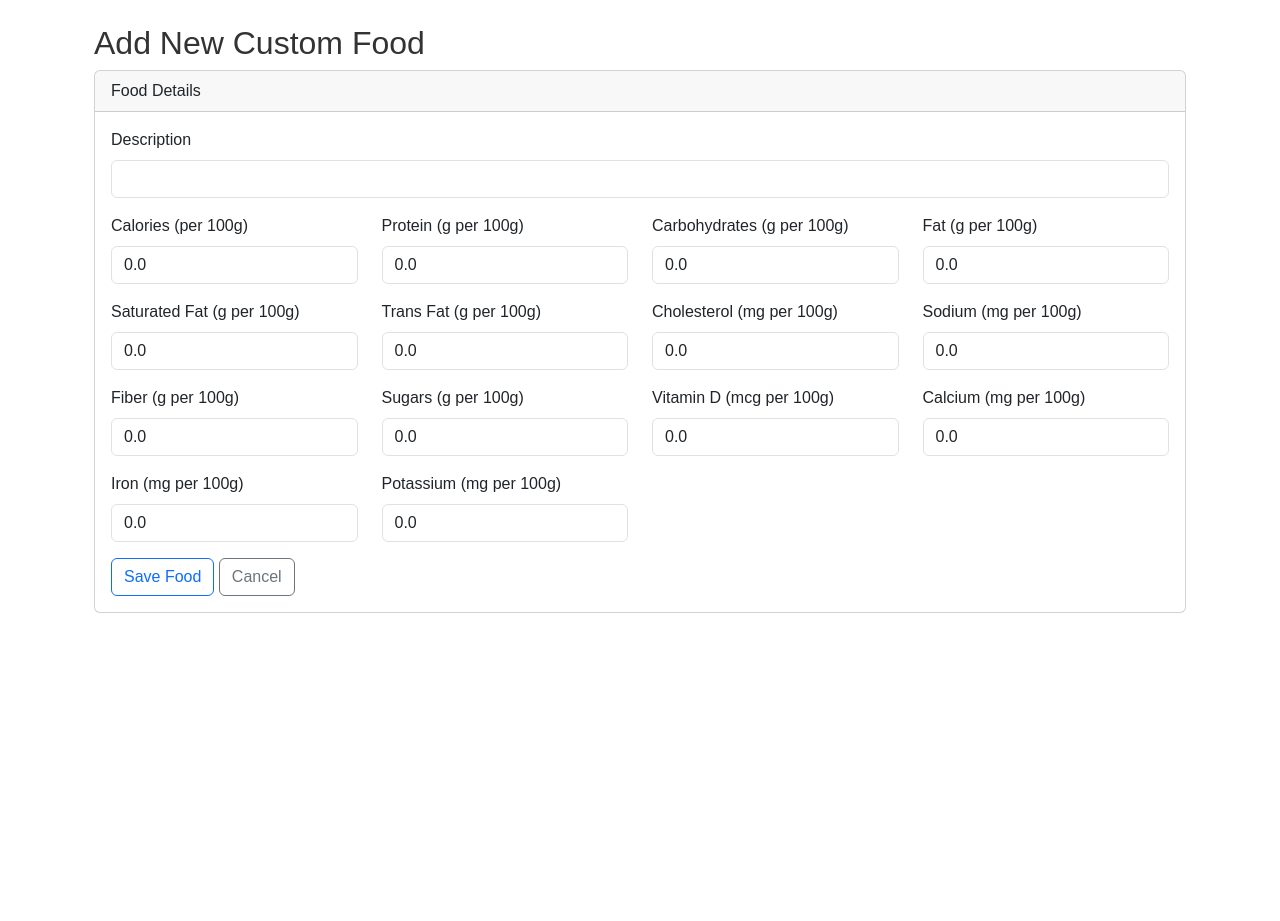
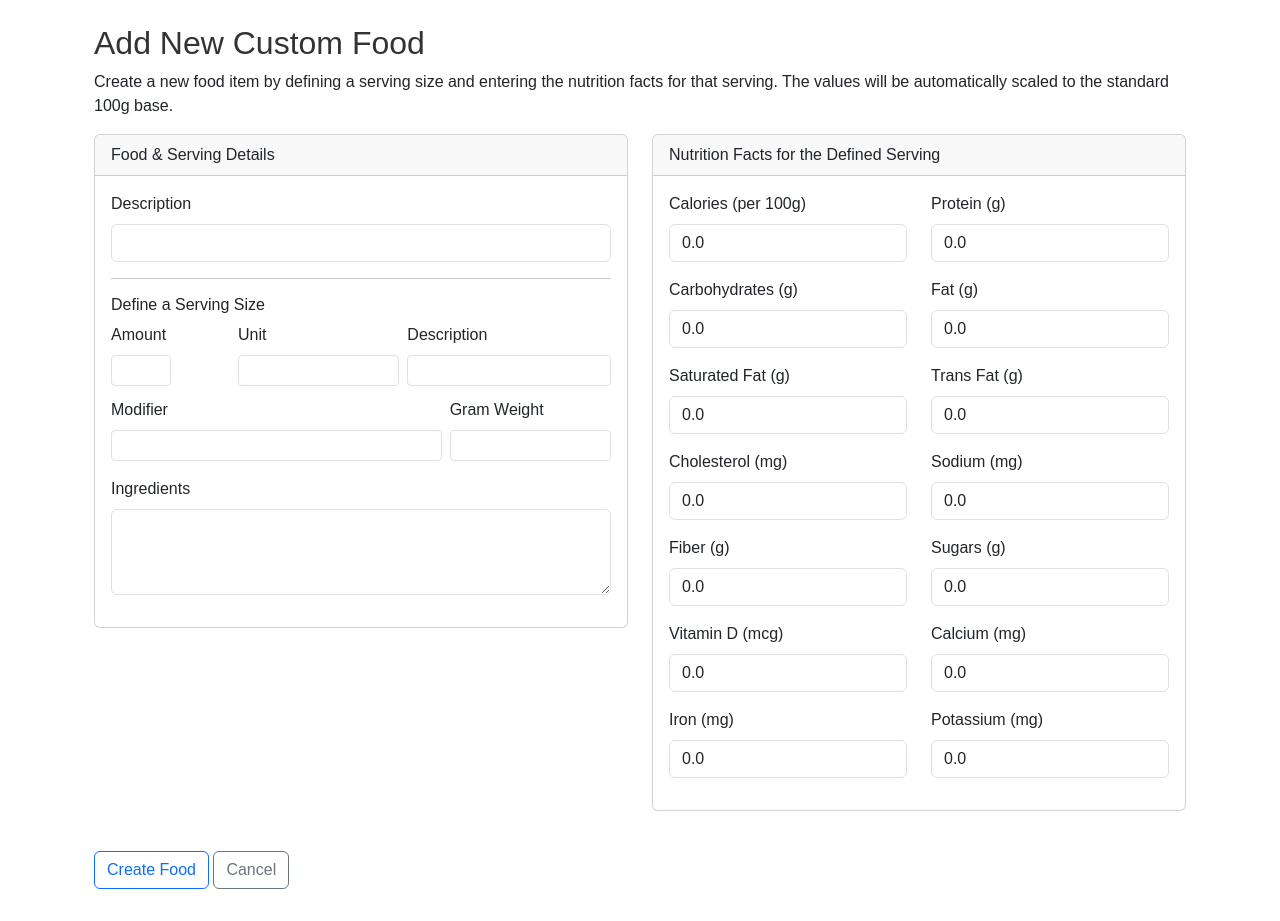
Before and after one commit to alpharesearch/OpenNourish, a Flask app: page /my_foods/new in a window 1280 px wide. Shown: the part 145-1066 px from the top of the page. Before the commit the page ends 758 px from the top, so only its background shows below. Run offline with Flask 3, Linux system fonts and the light colour scheme; the visitor is signed in with stand-in values (Sample User, id 1); some libraries are stand-ins or nearby versions.

Commit message:
feat(foods): Streamline new custom food creation     2     3 This commit refactors the "Add New Custom Food" feature to create a more intuitive and user-friendly workflow.       Users now define a single, familiar serving size (e.g., "1 slice," "1 cup") and enter the nutritional       information for that serving. The application automatically calculates and saves the standardized per-100g       nutritional data.     4     5 Key changes include:     6     7 -   **Updated `new_my_food` Route:** The backend logic now accepts nutritional values for a user-defined       portion, calculates the per-100g equivalent, and saves it to the database.     8 -   **Redesigned Template:** The `new_my_food.html` template has been updated to a two-column layout that       combines the food description, portion definition, and nutritional entry into a single, unified form.     9 -   **Revised Seeding Logic:** The `seed-dev-data` command in `opennourish/__init__.py` was modified to       generate fake custom foods using the new portion-first method, ensuring development data is realistic and       consistent.    10 -   **Updated Test Suite:** The `test_create_my_food` test was rewritten to validate the new, portion-based       creation and scaling logic.    11    12 This change improves the user experience by aligning the data entry process with how nutritional information       is typically presented on food labels, while maintaining a standardized data structure on the backend.

```diff
--- a/opennourish/my_foods/routes.py
+++ b/opennourish/my_foods/routes.py
@@ -33,30 +33,56 @@ def my_foods():
 @login_required
 def new_my_food():
     form = MyFoodForm()
-    if form.validate_on_submit():
-        my_food = MyFood(
-            user_id=current_user.id,
-            description=form.description.data,
-            ingredients=form.ingredients.data,
-            calories_per_100g=form.calories_per_100g.data,
-            protein_per_100g=form.protein_per_100g.data,
-            carbs_per_100g=form.carbs_per_100g.data,
-            fat_per_100g=form.fat_per_100g.data,
-            saturated_fat_per_100g=form.saturated_fat_per_100g.data,
-            trans_fat_per_100g=form.trans_fat_per_100g.data,
-            cholesterol_mg_per_100g=form.cholesterol_mg_per_100g.data,
-            sodium_mg_per_100g=form.sodium_mg_per_100g.data,
-            fiber_per_100g=form.fiber_per_100g.data,
-            sugars_per_100g=form.sugars_per_100g.data,
-            vitamin_d_mcg_per_100g=form.vitamin_d_mcg_per_100g.data,
-            calcium_mg_per_100g=form.calcium_mg_per_100g.data,
-            iron_mg_per_100g=form.iron_mg_per_100g.data,
-            potassium_mg_per_100g=form.potassium_mg_per_100g.data
+    portion_form = PortionForm()
+
+    # Change form labels for the 'new' page context
+    nutrient_fields = [
+        'calories_per_100g', 'protein_per_100g', 'carbs_per_100g', 'fat_per_100g',
+        'saturated_fat_per_100g', 'trans_fat_per_100g', 'cholesterol_mg_per_100g',
+        'sodium_mg_per_100g', 'fiber_per_100g', 'sugars_per_100g',
+        'vitamin_d_mcg_per_100g', 'calcium_mg_per_100g', 'iron_mg_per_100g',
+        'potassium_mg_per_100g'
+    ]
+    for field_name in nutrient_fields:
+        field = getattr(form, field_name)
+        field.label.text = field.label.text.replace(' per 100g', '')
+
+    if form.validate_on_submit() and portion_form.validate_on_submit():
+        gram_weight = portion_form.gram_weight.data
+        if not gram_weight or gram_weight <= 0:
+            flash('Gram weight of the portion must be greater than zero.', 'danger')
+            return render_template('my_foods/new_my_food.html', form=form, portion_form=portion_form)
+
+        factor = 100.0 / gram_weight
+
+        my_food_data = {
+            'user_id': current_user.id,
+            'description': form.description.data,
+            'ingredients': form.ingredients.data,
+        }
+
+        for field_name in nutrient_fields:
+            field = getattr(form, field_name)
+            if field.data is not None:
+                # The form field name is `calories_per_100g`, so we use it directly
+                my_food_data[field_name] = field.data * factor
+
+        my_food = MyFood(**my_food_data)
+        db.session.add(my_food)
+        db.session.flush()  # Get the ID for the new food item
+
+        # Create the user-defined portion
+        new_portion = UnifiedPortion(
+            my_food_id=my_food.id,
+            amount=portion_form.amount.data,
+            measure_unit_description=portion_form.measure_unit_description.data,
+            portion_description=portion_form.portion_description.data,
+            modifier=portion_form.modifier.data,
+            gram_weight=portion_form.gram_weight.data
         )
-        db.session.add(my_food)
-        db.session.flush()  # Flush to get the my_food.id for the portion
+        db.session.add(new_portion)
 
-        # Create the default 1-gram portion
+        # Also create the default 1-gram portion for easy scaling
         gram_portion = UnifiedPortion(
             my_food_id=my_food.id,
             amount=1.0,
@@ -68,9 +94,10 @@ def new_my_food():
         db.session.add(gram_portion)
 
         db.session.commit()
-        flash('Custom food added successfully!', 'success')
-        return redirect(url_for('my_foods.my_foods'))
-    return render_template('my_foods/new_my_food.html', form=form)
+        flash('Custom food added successfully! Nutritional values have been scaled to 100g.', 'success')
+        return redirect(url_for('my_foods.edit_my_food', food_id=my_food.id))
+
+    return render_template('my_foods/new_my_food.html', form=form, portion_form=portion_form)
 
 @my_foods_bp.route('/<int:food_id>/edit', methods=['GET', 'POST'])
 @login_required
--- a/templates/my_foods/new_my_food.html
+++ b/templates/my_foods/new_my_food.html
@@ -3,193 +3,152 @@
 {% block content %}
 <div class="container mt-4">
     <h2>Add New Custom Food</h2>
+    <p>Create a new food item by defining a serving size and entering the nutrition facts for that serving. The values will be automatically scaled to the standard 100g base.</p>
 
-
-
-    <div class="card">
-        <div class="card-header">
-            Food Details
-        </div>
-        <div class="card-body">
     <form method="POST" action="{{ url_for('my_foods.new_my_food') }}">
         {{ form.hidden_tag() }}
+        {{ portion_form.hidden_tag() }}
+
+        <div class="row">
+            <!-- Left Column: Food Details & Serving Info -->
+            <div class="col-md-6">
+                <div class="card mb-4">
+                    <div class="card-header">Food & Serving Details</div>
+                    <div class="card-body">
+                        <!-- Food Description -->
                         <div class="mb-3">
                             {{ form.description.label(class="form-label") }}
                             {{ form.description(class="form-control") }}
-                    {% if form.description.errors %}
-                        <div class="alert alert-danger mt-1" role="alert">
-                            {% for error in form.description.errors %}
-                                {{ error }}
-                            {% endfor %}
                         </div>
-                    {% endif %}
+
+                        <hr>
+                        <h6>Define a Serving Size</h6>
+
+                        <!-- Portion Form Fields -->
+                        <div class="row g-2">
+                            <div class="col-md-3">
+                                {{ portion_form.amount.label(class="form-label") }}
+                                {{ portion_form.amount(class="form-control form-control-sm") }}
                             </div>
-                <div class="row">
-                    <div class="col-md-3 mb-3">
-                        {{ form.calories_per_100g.label(class="form-label") }}
-                        {{ form.calories_per_100g(class="form-control") }}
-                        {% if form.calories_per_100g.errors %}
-                            <div class="alert alert-danger mt-1" role="alert">
-                                {% for error in form.calories_per_100g.errors %}
-                                    {{ error }}
-                                {% endfor %}
+                            <div class="col-md-4">
+                                {{ portion_form.measure_unit_description.label(class="form-label") }}
+                                {{ portion_form.measure_unit_description(class="form-control form-control-sm") }}
                             </div>
-                        {% endif %}
+                            <div class="col-md-5">
+                                {{ portion_form.portion_description.label(class="form-label") }}
+                                {{ portion_form.portion_description(class="form-control form-control-sm") }}
                             </div>
-                    <div class="col-md-3 mb-3">
-                        {{ form.protein_per_100g.label(class="form-label") }}
-                        {{ form.protein_per_100g(class="form-control") }}
-                        {% if form.protein_per_100g.errors %}
-                            <div class="alert alert-danger mt-1" role="alert">
-                                {% for error in form.protein_per_100g.errors %}
-                                    {{ error }}
-                                {% endfor %}
                         </div>
-                        {% endif %}
+                        <div class="row g-2 mt-1">
+                            <div class="col-md-8">
+                                {{ portion_form.modifier.label(class="form-label") }}
+                                {{ portion_form.modifier(class="form-control form-control-sm") }}
                             </div>
-                    <div class="col-md-3 mb-3">
-                        {{ form.carbs_per_100g.label(class="form-label") }}
-                        {{ form.carbs_per_100g(class="form-control") }}
-                        {% if form.carbs_per_100g.errors %}
-                            <div class="alert alert-danger mt-1" role="alert">
-                                {% for error in form.carbs_per_100g.errors %}
-                                    {{ error }}
-                                {% endfor %}
-                            </div>
-                        {% endif %}
-                    </div>
-                    <div class="col-md-3 mb-3">
-                        {{ form.fat_per_100g.label(class="form-label") }}
-                        {{ form.fat_per_100g(class="form-control") }}
-                        {% if form.fat_per_100g.errors %}
-                            <div class="alert alert-danger mt-1" role="alert">
-                                {% for error in form.fat_per_100g.errors %}
-                                    {{ error }}
+                            <div class="col-md-4">
+                                {{ portion_form.gram_weight.label(class="form-label") }}
+                                {{ portion_form.gram_weight(class="form-control form-control-sm", type="number", step="any") }}
+                                {% if portion_form.gram_weight.errors %}
+                                    <div class="invalid-feedback d-block">
+                                        {% for error in portion_form.gram_weight.errors %}
+                                            <span>{{ error }}</span>
                                         {% endfor %}
                                     </div>
                                 {% endif %}
                             </div>
                         </div>
+
+                        <div class="mb-3 mt-3">
+                            {{ form.ingredients.label(class="form-label") }}
+                            {{ form.ingredients(class="form-control", rows="3") }}
+                        </div>
+                    </div>
+                </div>
+            </div>
+
+            <!-- Right Column: Nutrition Facts for Serving -->
+            <div class="col-md-6">
+                <div class="card mb-4">
+                    <div class="card-header">Nutrition Facts for the Defined Serving</div>
+                    <div class="card-body">
                         <div class="row">
-                    <div class="col-md-3 mb-3">
-                        {{ form.saturated_fat_per_100g.label(class="form-label") }}
-                        {{ form.saturated_fat_per_100g(class="form-control") }}
-                        {% if form.saturated_fat_per_100g.errors %}
-                            <div class="alert alert-danger mt-1" role="alert">
-                                {% for error in form.saturated_fat_per_100g.errors %}
-                                    {{ error }}
-                                {% endfor %}
+                            <div class="col-md-6 mb-3">
+                                {{ form.calories_per_100g.label(class="form-label") }}
+                                {{ form.calories_per_100g(class="form-control", type="number", step="any") }}
                             </div>
-                        {% endif %}
-                    </div>
-                    <div class="col-md-3 mb-3">
-                        {{ form.trans_fat_per_100g.label(class="form-label") }}
-                        {{ form.trans_fat_per_100g(class="form-control") }}
-                        {% if form.trans_fat_per_100g.errors %}
-                            <div class="alert alert-danger mt-1" role="alert">
-                                {% for error in form.trans_fat_per_100g.errors %}
-                                    {{ error }}
-                                {% endfor %}
-                            </div>
-                        {% endif %}
-                    </div>
-                    <div class="col-md-3 mb-3">
-                        {{ form.cholesterol_mg_per_100g.label(class="form-label") }}
-                        {{ form.cholesterol_mg_per_100g(class="form-control") }}
-                        {% if form.cholesterol_mg_per_100g.errors %}
-                            <div class="alert alert-danger mt-1" role="alert">
-                                {% for error in form.cholesterol_mg_per_100g.errors %}
-                                    {{ error }}
-                                {% endfor %}
-                            </div>
-                        {% endif %}
-                    </div>
-                    <div class="col-md-3 mb-3">
-                        {{ form.sodium_mg_per_100g.label(class="form-label") }}
-                        {{ form.sodium_mg_per_100g(class="form-control") }}
-                        {% if form.sodium_mg_per_100g.errors %}
-                            <div class="alert alert-danger mt-1" role="alert">
-                                {% for error in form.sodium_mg_per_100g.errors %}
-                                    {{ error }}
-                                {% endfor %}
-                            </div>
-                        {% endif %}
+                            <div class="col-md-6 mb-3">
+                                {{ form.protein_per_100g.label(class="form-label") }}
+                                {{ form.protein_per_100g(class="form-control", type="number", step="any") }}
                             </div>
                         </div>
                         <div class="row">
-                    <div class="col-md-3 mb-3">
-                        {{ form.fiber_per_100g.label(class="form-label") }}
-                        {{ form.fiber_per_100g(class="form-control") }}
-                        {% if form.fiber_per_100g.errors %}
-                            <div class="alert alert-danger mt-1" role="alert">
-                                {% for error in form.fiber_per_100g.errors %}
-                                    {{ error }}
-                                {% endfor %}
+                            <div class="col-md-6 mb-3">
+                                {{ form.carbs_per_100g.label(class="form-label") }}
+                                {{ form.carbs_per_100g(class="form-control", type="number", step="any") }}
                             </div>
-                        {% endif %}
-                    </div>
-                    <div class="col-md-3 mb-3">
-                        {{ form.sugars_per_100g.label(class="form-label") }}
-                        {{ form.sugars_per_100g(class="form-control") }}
-                        {% if form.sugars_per_100g.errors %}
-                            <div class="alert alert-danger mt-1" role="alert">
-                                {% for error in form.sugars_per_100g.errors %}
-                                    {{ error }}
-                                {% endfor %}
-                            </div>
-                        {% endif %}
-                    </div>
-                    <div class="col-md-3 mb-3">
-                        {{ form.vitamin_d_mcg_per_100g.label(class="form-label") }}
-                        {{ form.vitamin_d_mcg_per_100g(class="form-control") }}
-                        {% if form.vitamin_d_mcg_per_100g.errors %}
-                            <div class="alert alert-danger mt-1" role="alert">
-                                {% for error in form.vitamin_d_mcg_per_100g.errors %}
-                                    {{ error }}
-                                {% endfor %}
-                            </div>
-                        {% endif %}
-                    </div>
-                    <div class="col-md-3 mb-3">
-                        {{ form.calcium_mg_per_100g.label(class="form-label") }}
-                        {{ form.calcium_mg_per_100g(class="form-control") }}
-                        {% if form.calcium_mg_per_100g.errors %}
-                            <div class="alert alert-danger mt-1" role="alert">
-                                {% for error in form.calcium_mg_per_100g.errors %}
-                                    {{ error }}
-                                {% endfor %}
-                            </div>
-                        {% endif %}
+                            <div class="col-md-6 mb-3">
+                                {{ form.fat_per_100g.label(class="form-label") }}
+                                {{ form.fat_per_100g(class="form-control", type="number", step="any") }}
                             </div>
                         </div>
                          <div class="row">
-                    <div class="col-md-3 mb-3">
-                        {{ form.iron_mg_per_100g.label(class="form-label") }}
-                        {{ form.iron_mg_per_100g(class="form-control") }}
-                        {% if form.iron_mg_per_100g.errors %}
-                            <div class="alert alert-danger mt-1" role="alert">
-                                {% for error in form.iron_mg_per_100g.errors %}
-                                    {{ error }}
-                                {% endfor %}
+                            <div class="col-md-6 mb-3">
+                                {{ form.saturated_fat_per_100g.label(class="form-label") }}
+                                {{ form.saturated_fat_per_100g(class="form-control", type="number", step="any") }}
                             </div>
-                        {% endif %}
-                    </div>
-                    <div class="col-md-3 mb-3">
-                        {{ form.potassium_mg_per_100g.label(class="form-label") }}
-                        {{ form.potassium_mg_per_100g(class="form-control") }}
-                        {% if form.potassium_mg_per_100g.errors %}
-                            <div class="alert alert-danger mt-1" role="alert">
-                                {% for error in form.potassium_mg_per_100g.errors %}
-                                    {{ error }}
-                                {% endfor %}
-                            </div>
-                        {% endif %}
+                            <div class="col-md-6 mb-3">
+                                {{ form.trans_fat_per_100g.label(class="form-label") }}
+                                {{ form.trans_fat_per_100g(class="form-control", type="number", step="any") }}
                             </div>
                         </div>
-                {{ form.submit(class="btn btn-outline-primary") }}
-                <a href="{{ url_for('my_foods.my_foods') }}" class="btn btn-outline-secondary">Cancel</a>
-            </form>
+                        <div class="row">
+                            <div class="col-md-6 mb-3">
+                                {{ form.cholesterol_mg_per_100g.label(class="form-label") }}
+                                {{ form.cholesterol_mg_per_100g(class="form-control", type="number", step="any") }}
+                            </div>
+                            <div class="col-md-6 mb-3">
+                                {{ form.sodium_mg_per_100g.label(class="form-label") }}
+                                {{ form.sodium_mg_per_100g(class="form-control", type="number", step="any") }}
+                            </div>
+                        </div>
+                        <div class="row">
+                            <div class="col-md-6 mb-3">
+                                {{ form.fiber_per_100g.label(class="form-label") }}
+                                {{ form.fiber_per_100g(class="form-control", type="number", step="any") }}
+                            </div>
+                            <div class="col-md-6 mb-3">
+                                {{ form.sugars_per_100g.label(class="form-label") }}
+                                {{ form.sugars_per_100g(class="form-control", type="number", step="any") }}
+                            </div>
+                        </div>
+                        <div class="row">
+                            <div class="col-md-6 mb-3">
+                                {{ form.vitamin_d_mcg_per_100g.label(class="form-label") }}
+                                {{ form.vitamin_d_mcg_per_100g(class="form-control", type="number", step="any") }}
+                            </div>
+                            <div class="col-md-6 mb-3">
+                                {{ form.calcium_mg_per_100g.label(class="form-label") }}
+                                {{ form.calcium_mg_per_100g(class="form-control", type="number", step="any") }}
+                            </div>
+                        </div>
+                        <div class="row">
+                            <div class="col-md-6 mb-3">
+                                {{ form.iron_mg_per_100g.label(class="form-label") }}
+                                {{ form.iron_mg_per_100g(class="form-control", type="number", step="any") }}
+                            </div>
+                            <div class="col-md-6 mb-3">
+                                {{ form.potassium_mg_per_100g.label(class="form-label") }}
+                                {{ form.potassium_mg_per_100g(class="form-control", type="number", step="any") }}
                             </div>
                         </div>
                     </div>
+                </div>
+            </div>
+        </div>
+
+        <div class="mt-3">
+            <button type="submit" class="btn btn-outline-primary">Create Food</button>
+            <a href="{{ url_for('my_foods.my_foods') }}" class="btn btn-outline-secondary">Cancel</a>
+        </div>
+    </form>
+</div>
 {% endblock %}
```
Also changed, not shown: opennourish/__init__.py (+18 -5 lines), tests/test_my_foods_features.py (+27 -5 lines). Lines whose indentation alone changed are shown as unchanged.
